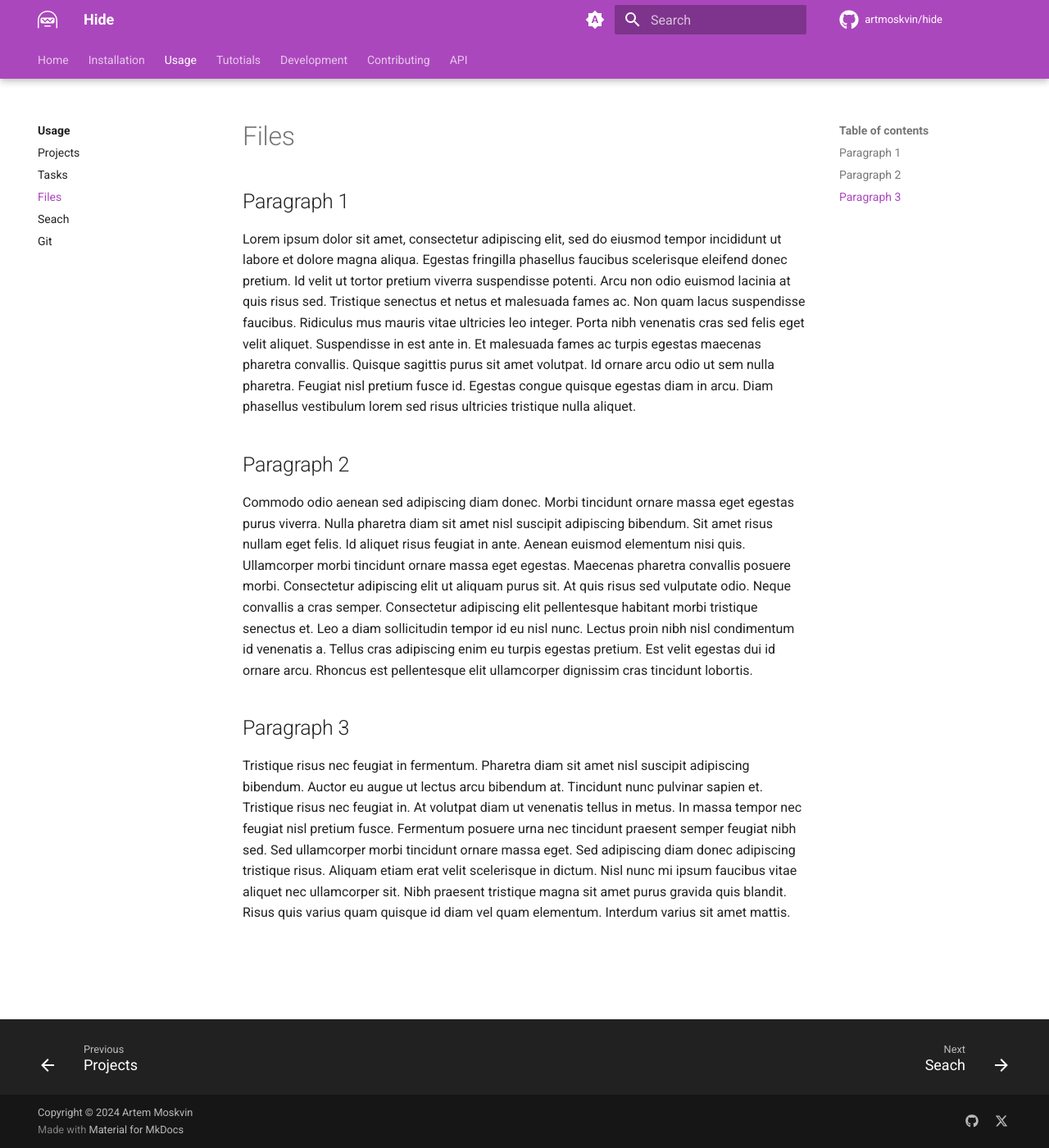
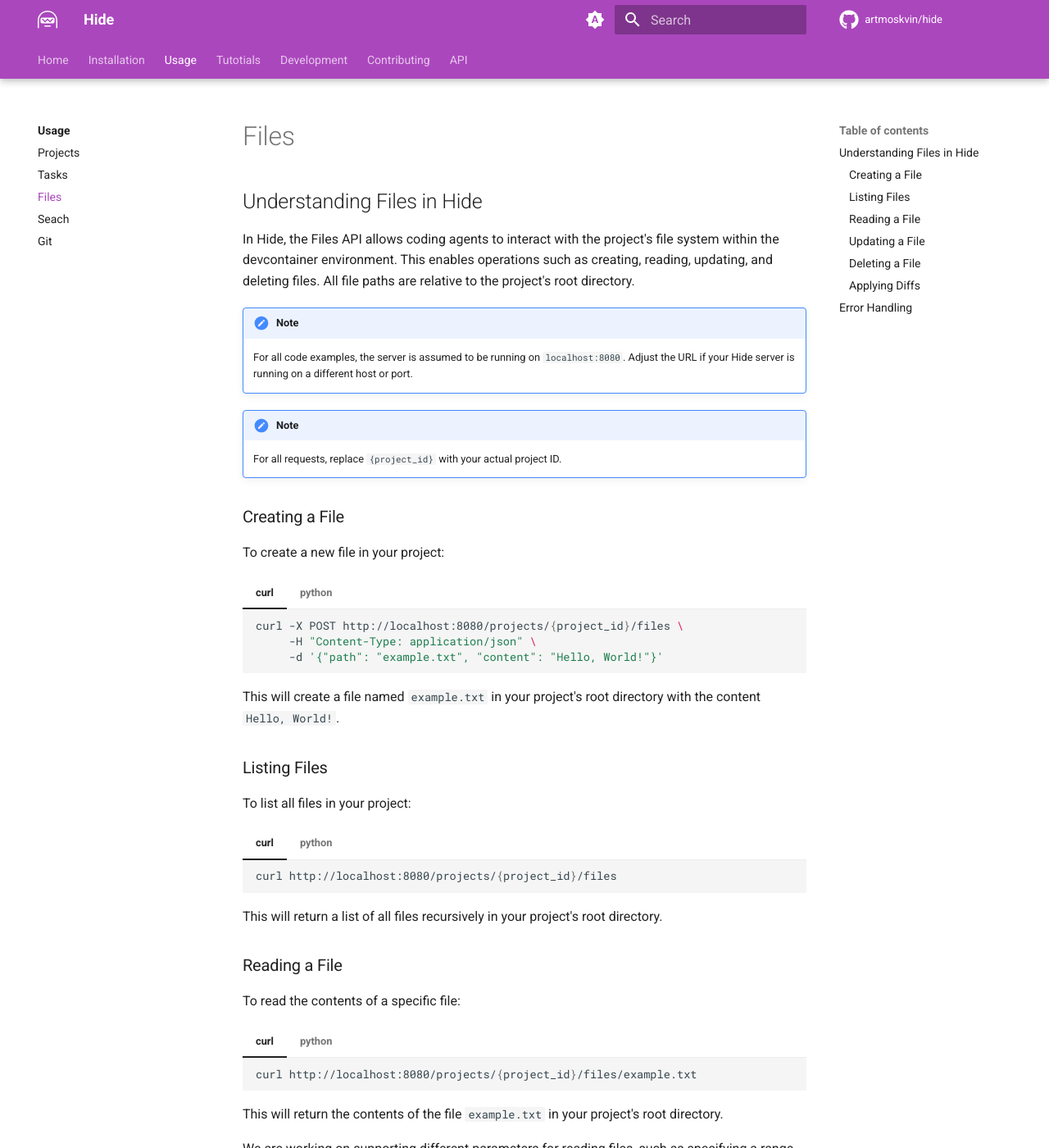
Before and after one commit to hide-org/hide, an MkDocs documentation site: the page built from docs/usage/files.md, in a window 1280 px wide and 1400 px high. Shown: the whole window at 82% size. Built offline with MkDocs 1.6.1 and Material for MkDocs 9.7.7, drawn with Linux system fonts in a browser that asks for light colours; emoji names are drawn with the system emoji font; comment, search, counter and statistics services are not loaded; some of the changed text lies outside the part shown.

````diff
--- a/docs/usage/files.md
+++ b/docs/usage/files.md
@@ -1,13 +1,124 @@
 # Files
 
-## Paragraph 1
+## Understanding Files in Hide
 
-Lorem ipsum dolor sit amet, consectetur adipiscing elit, sed do eiusmod tempor incididunt ut labore et dolore magna aliqua. Egestas fringilla phasellus faucibus scelerisque eleifend donec pretium. Id velit ut tortor pretium viverra suspendisse potenti. Arcu non odio euismod lacinia at quis risus sed. Tristique senectus et netus et malesuada fames ac. Non quam lacus suspendisse faucibus. Ridiculus mus mauris vitae ultricies leo integer. Porta nibh venenatis cras sed felis eget velit aliquet. Suspendisse in est ante in. Et malesuada fames ac turpis egestas maecenas pharetra convallis. Quisque sagittis purus sit amet volutpat. Id ornare arcu odio ut sem nulla pharetra. Feugiat nisl pretium fusce id. Egestas congue quisque egestas diam in arcu. Diam phasellus vestibulum lorem sed risus ultricies tristique nulla aliquet.
+In Hide, the Files API allows coding agents to interact with the project's file system within the devcontainer environment. This enables operations such as creating, reading, updating, and deleting files. All file paths are relative to the project's root directory.
 
-## Paragraph 2
+!!! note
 
-Commodo odio aenean sed adipiscing diam donec. Morbi tincidunt ornare massa eget egestas purus viverra. Nulla pharetra diam sit amet nisl suscipit adipiscing bibendum. Sit amet risus nullam eget felis. Id aliquet risus feugiat in ante. Aenean euismod elementum nisi quis. Ullamcorper morbi tincidunt ornare massa eget egestas. Maecenas pharetra convallis posuere morbi. Consectetur adipiscing elit ut aliquam purus sit. At quis risus sed vulputate odio. Neque convallis a cras semper. Consectetur adipiscing elit pellentesque habitant morbi tristique senectus et. Leo a diam sollicitudin tempor id eu nisl nunc. Lectus proin nibh nisl condimentum id venenatis a. Tellus cras adipiscing enim eu turpis egestas pretium. Est velit egestas dui id ornare arcu. Rhoncus est pellentesque elit ullamcorper dignissim cras tincidunt lobortis.
+    For all code examples, the server is assumed to be running on `localhost:8080`. Adjust the URL if your Hide server is running on a different host or port.
 
-## Paragraph 3
+!!! note
 
-Tristique risus nec feugiat in fermentum. Pharetra diam sit amet nisl suscipit adipiscing bibendum. Auctor eu augue ut lectus arcu bibendum at. Tincidunt nunc pulvinar sapien et. Tristique risus nec feugiat in. At volutpat diam ut venenatis tellus in metus. In massa tempor nec feugiat nisl pretium fusce. Fermentum posuere urna nec tincidunt praesent semper feugiat nibh sed. Sed ullamcorper morbi tincidunt ornare massa eget. Sed adipiscing diam donec adipiscing tristique risus. Aliquam etiam erat velit scelerisque in dictum. Nisl nunc mi ipsum faucibus vitae aliquet nec ullamcorper sit. Nibh praesent tristique magna sit amet purus gravida quis blandit. Risus quis varius quam quisque id diam vel quam elementum. Interdum varius sit amet mattis.
+    For all requests, replace `{project_id}` with your actual project ID.
+
+### Creating a File
+
+To create a new file in your project:
+
+=== "curl"
+
+    ```bash
+    curl -X POST http://localhost:8080/projects/{project_id}/files \
+         -H "Content-Type: application/json" \
+         -d '{"path": "example.txt", "content": "Hello, World!"}'
+    ```
+
+=== "python"
+
+    ```python
+    # Coming soon
+    ```
+
+This will create a file named `example.txt` in your project's root directory with the content `Hello, World!`.
+
+### Listing Files
+
+To list all files in your project:
+
+=== "curl"
+
+    ```bash
+    curl http://localhost:8080/projects/{project_id}/files
+    ```
+
+=== "python"
+
+    ```python
+    # Coming soon
+    ```
+
+This will return a list of all files recursively in your project's root directory.
+
+### Reading a File
+
+To read the contents of a specific file:
+
+=== "curl"
+
+    ```bash
+    curl http://localhost:8080/projects/{project_id}/files/example.txt
+    ```
+
+=== "python"
+
+    ```python
+    # Coming soon
+    ```
+
+This will return the contents of the file `example.txt` in your project's root directory.
+
+We are working on supporting different parameters for reading files, such as specifying a range of lines, or including the line numbers in the response. Stay tuned! :blush:
+
+### Updating a File
+
+To update the contents of an existing file:
+
+=== "curl"
+
+    ```bash
+    curl -X PUT http://localhost:8080/projects/{project_id}/files/example.txt \
+         -H "Content-Type: application/json" \
+         -d '{"content": "Updated content!"}'
+    ```
+
+=== "python"
+
+    ```python
+    # Coming soon
+    ```
+
+This will update the contents of the file `example.txt` in your project's root directory to `Updated content!`. This API call will effectively overwrite the existing file.
+
+### Deleting a File
+
+To delete a specific file:
+
+=== "curl"
+
+    ```bash
+    curl -X DELETE http://localhost:8080/projects/{project_id}/files/example.txt
+    ```
+
+=== "python"
+
+    ```python
+    # Coming soon
+    ```
+
+This will delete the file `example.txt` in your project's root directory.
+
+### :construction: Applying Diffs
+
+Coming soon
+
+## Error Handling
+
+The API uses standard HTTP status codes to indicate the success or failure of requests:
+
+- 200: Successful operation
+- 404: File or project not found
+- 400: Bad request (e.g., invalid input)
+- 500: Internal server error
+
+Always check the status code and response body for detailed error messages.
--- a/mkdocs.yml
+++ b/mkdocs.yml
@@ -70,6 +70,10 @@ markdown_extensions:
   - pymdownx.inlinehilite
   - pymdownx.tabbed:
       alternate_style: true
+  - attr_list
+  - pymdownx.emoji:
+      emoji_index: !!python/name:material.extensions.emoji.twemoji
+      emoji_generator: !!python/name:material.extensions.emoji.to_svg
 extra:
   social:
     - icon: fontawesome/brands/github
````
Also changed, not shown: docs/usage/tasks.md (added, +118 -0 lines).
